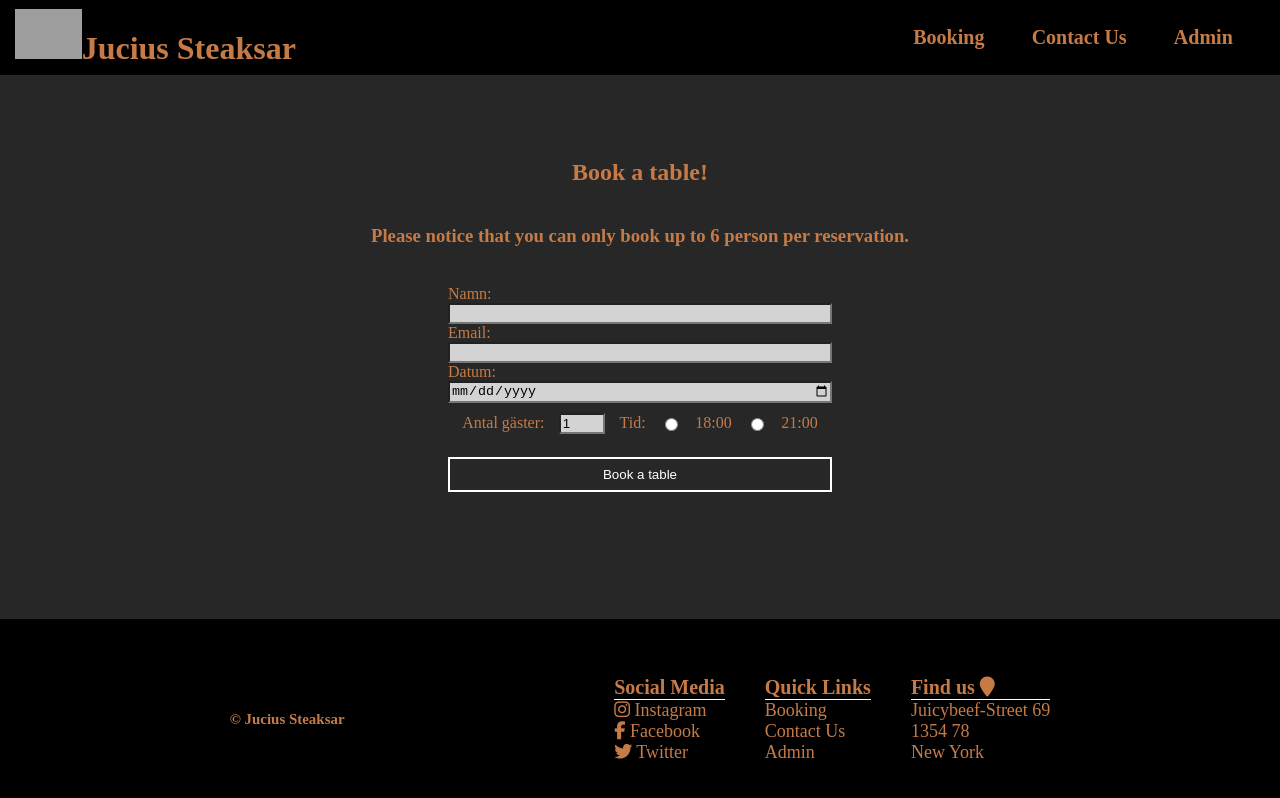
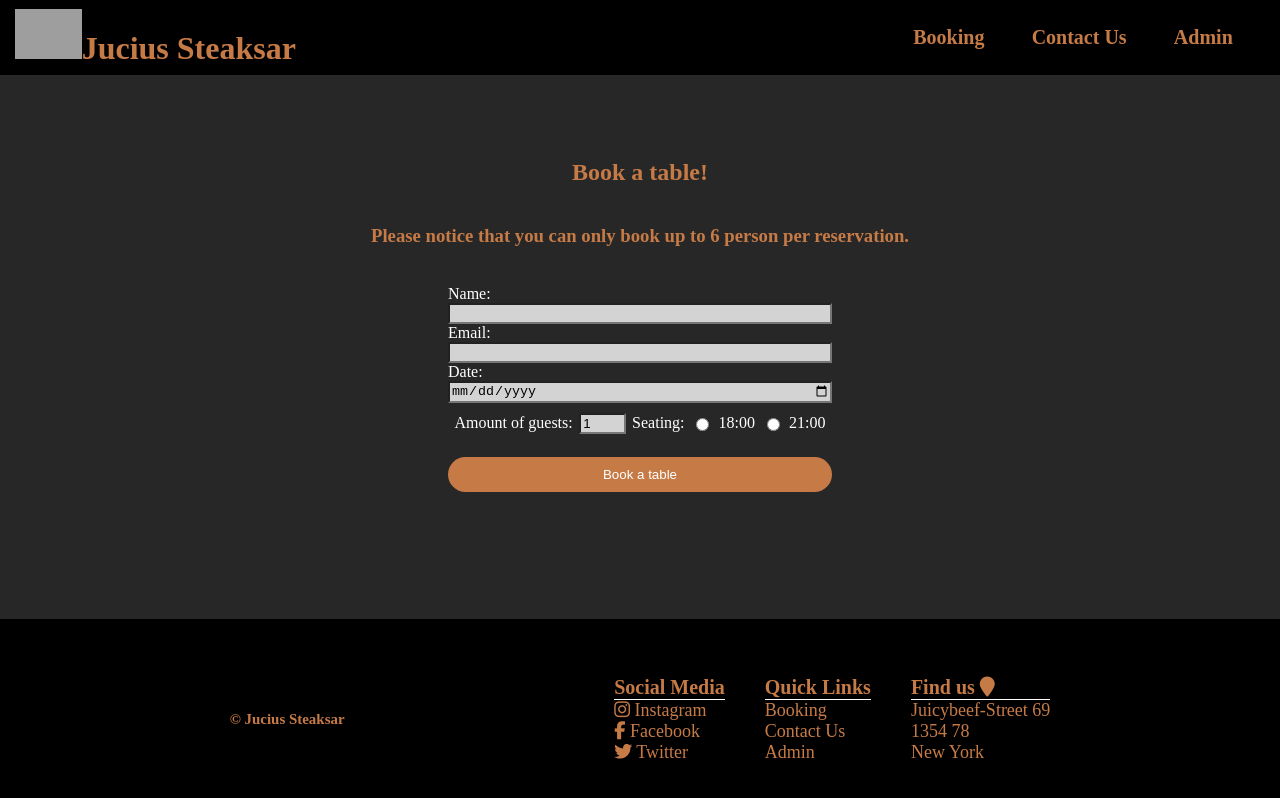
Before and after one commit to NicklasSoderlund/Restaurant-Project, a React (Create React App) app: page /booking in a window 1280 px wide. Shown: the top 798 px of the page. Built offline with nearby package versions, Linux system fonts and the light colour scheme; grey boxes are pictures that could not be loaded; a small style sheet from the web is missing.

Commit message:
Forms final form

```diff
--- a/src/components/Booking/Booking.tsx
+++ b/src/components/Booking/Booking.tsx
@@ -20,16 +20,16 @@ function BookingForm(props: BookingFormProps): JSX.Element {
       <h3>Please notice that you can only book up to 6 person per reservation.</h3>
     <div className='FormContainer'>
     <form onSubmit={handleSubmit}>
-      <label htmlFor="name">Namn:</label>
+      <label htmlFor="name">Name:</label>
       <input type="text" id="name" value={name} onChange={(e) => setName(e.target.value)} required />
 
       <label htmlFor="email">Email:</label>
       <input type="email" id="email" value={email} onChange={(e) => setEmail(e.target.value)} required />
 
-      <label htmlFor="date">Datum:</label>
+      <label htmlFor="date">Date:</label>
       <input type="date" id="date" value={date} onChange={(e) => setDate(e.target.value)} required />
       <div className='timeContainer'>
-      <label htmlFor="numPeople">Antal gäster:</label>
+      <label htmlFor="numPeople">Amount of guests:</label>
       <input type="number" id="numPeople" value={numPeople} onChange={(e) => {
           const value = Number(e.target.value);
           if (value >= 1 && value <= 6) {
@@ -41,7 +41,7 @@ function BookingForm(props: BookingFormProps): JSX.Element {
   max="6"
 />
 
-      <label htmlFor="time">Tid:</label>
+      <label htmlFor="time">Seating:</label>
       <input type="radio" id="time1" name="time" value="18:00" checked={time === "18:00"} onChange={(e) => setTime(e.target.value)} />
       <label htmlFor="time1">18:00</label>
       <input type="radio" id="time2" name="time" value="21:00" checked={time === "21:00"} onChange={(e) => setTime(e.target.value)} />
--- a/src/components/Booking/booking.scss
+++ b/src/components/Booking/booking.scss
@@ -18,7 +18,7 @@
     display: flex;
     flex-direction: column;
     align-items: center;
-    color: #C67B47;
+    color: white;
     form {
       display: flex;
       flex-direction: column;
@@ -31,12 +31,14 @@
 }
 button{
   padding:8px 48px;
-  background-color: transparent;
-  border:2px solid #FFFFFF;
+  background-color: #C67B47;
+  border:2px solid transparent;
   box-sizing: border-box;
   font-weight:400;
   color:white;
   text-align:center;
+  border-radius: 20px;
+
   }
   button:hover{
   color:#DDDDDD;
```
